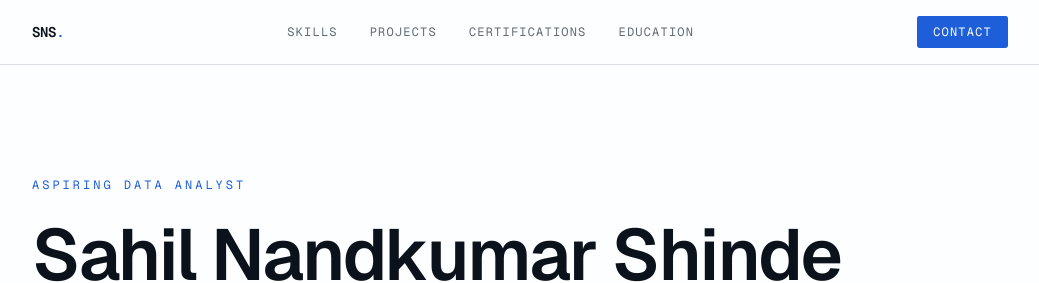
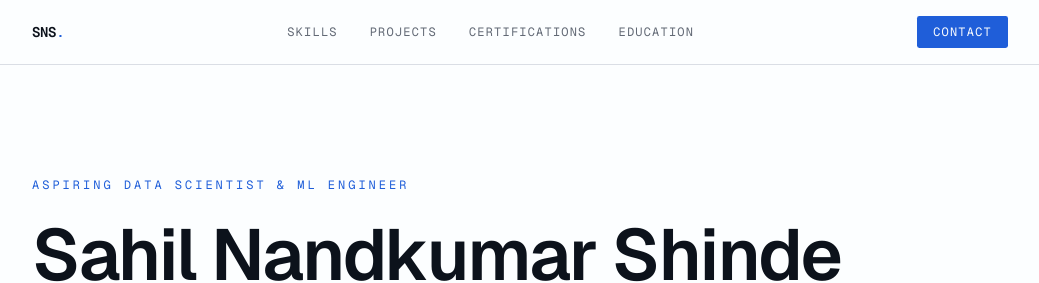
Before and after one commit to SahilNShinde/sahil-shinde-portfolio, a Next.js app: page / in a window 1280 px wide. Shown: the top 283 px of the page, without its empty margins (120-1159 px from the left). Built offline with nearby package versions, Linux system fonts and the light colour scheme.

Commit message:
feat: update hero section title to reflect new role as Data Scientist & ML Engineer

```diff
--- a/components/hero-section.tsx
+++ b/components/hero-section.tsx
@@ -23,7 +23,7 @@ export function HeroSection() {
     <section id="top" className="border-b border-border">
       <div className="mx-auto max-w-5xl px-6 pb-16 pt-20 md:pt-28">
         <p className="mb-6 font-mono text-xs uppercase tracking-[0.25em] text-primary">
-          Aspiring Data Analyst
+          Aspiring Data Scientist & ML Engineer
         </p>
         <h1 className="text-balance text-5xl font-semibold leading-[1.05] tracking-tight md:text-7xl">
           Sahil Nandkumar Shinde
```
